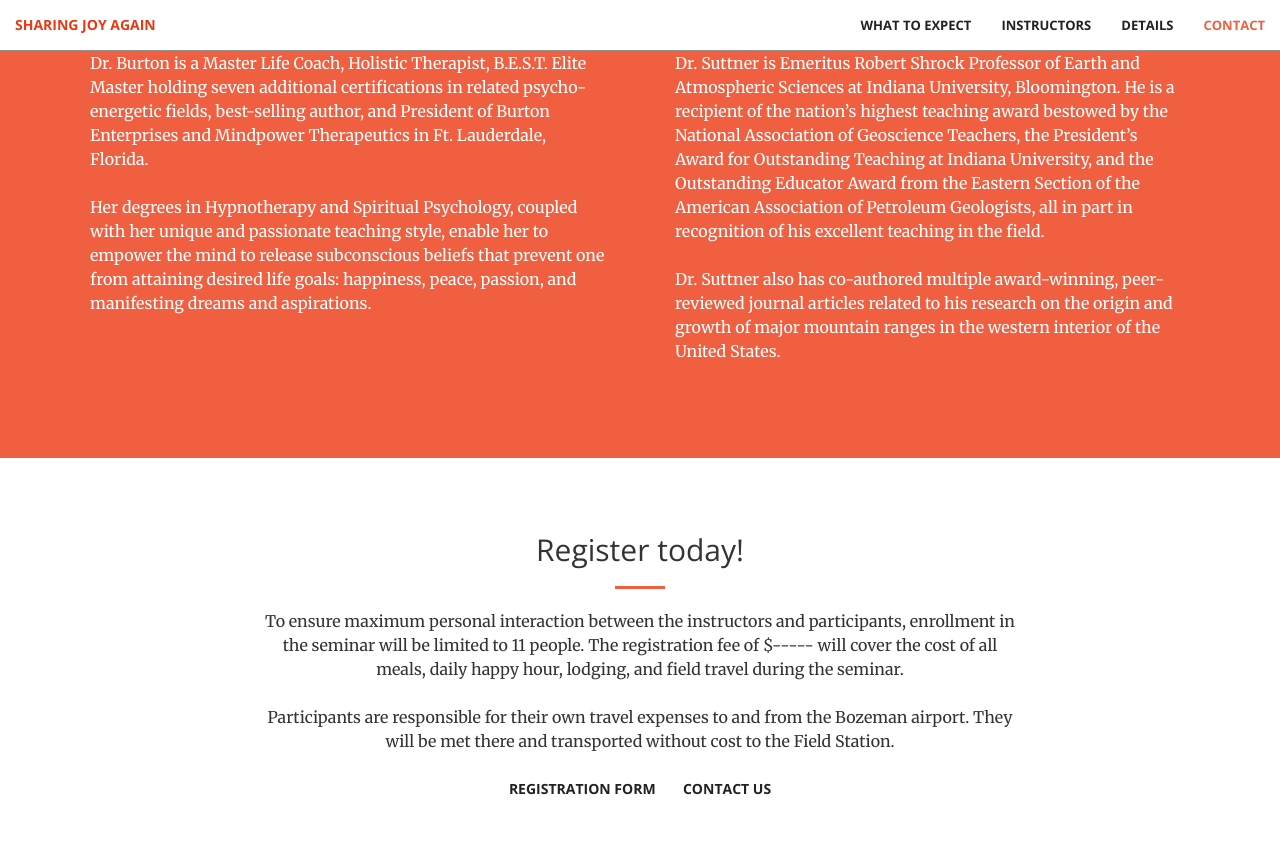
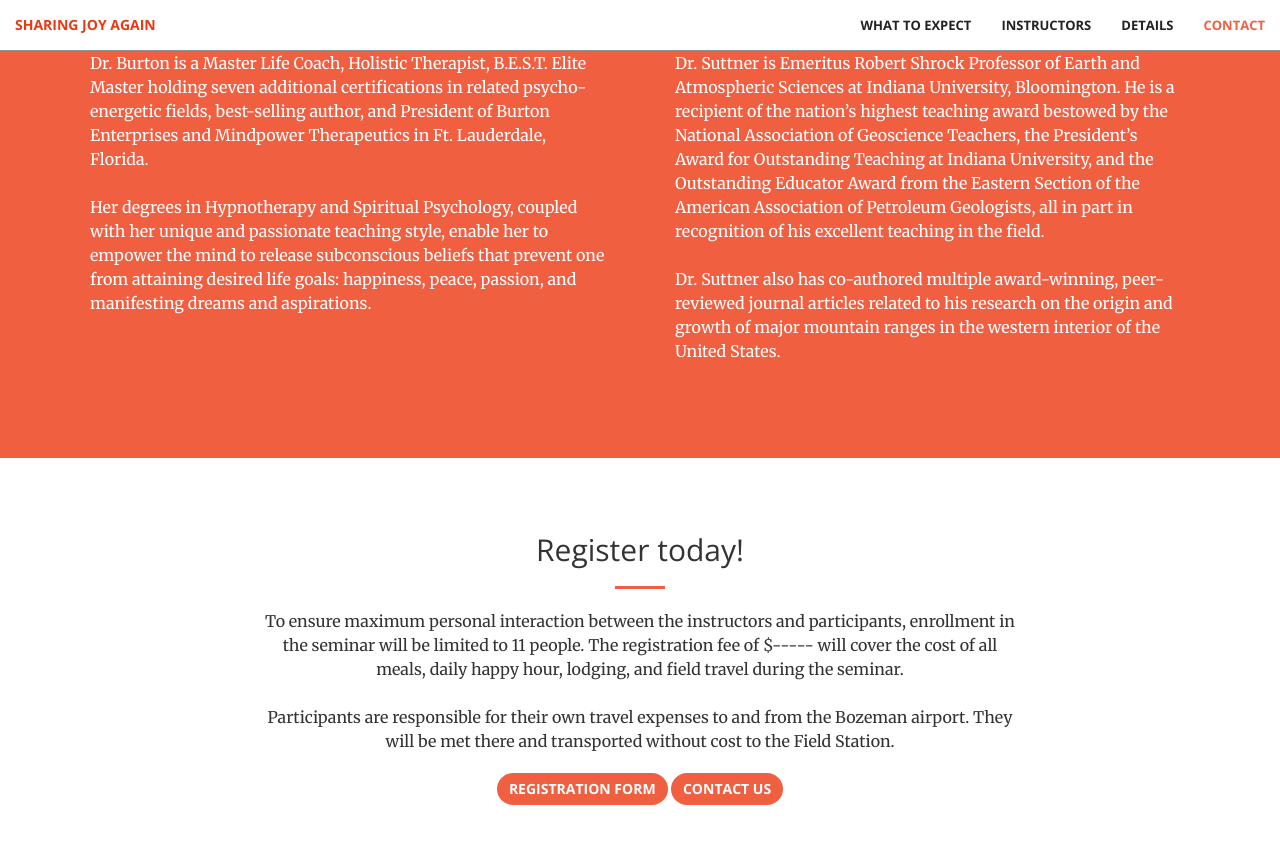
Before and after one commit to mattjohnsonco/joy, a Jekyll site: the page built from index.html, in a window 1280 px wide and 900 px high, scrolled down 2503 px. Shown: the top 844 px of the window. Built offline with Jekyll 4.4.1, drawn with Linux system fonts in a browser that asks for light colours.

Commit message:
Update contact.html

```diff
--- a/_includes/contact.html
+++ b/_includes/contact.html
@@ -7,8 +7,8 @@
                 <p>To ensure maximum personal interaction between the instructors and participants, enrollment in the seminar will be limited to 11 people. The registration fee of $----- will cover the cost of all meals, daily happy hour, lodging, and field travel during the seminar.
                   <br><br>Participants are responsible for their own travel expenses to and from the Bozeman airport. They will be met there and transported without cost to the Field Station.
 </p>
-<a href="#" class="btn btn-default">Registration Form</a>
-<a href="#" class="btn btn-default">Contact Us</a>
+<a href="#" class="btn btn-primary">Registration Form</a>
+<a href="#" class="btn btn-primary">Contact Us</a>
 
             </div>
     </div>
```
